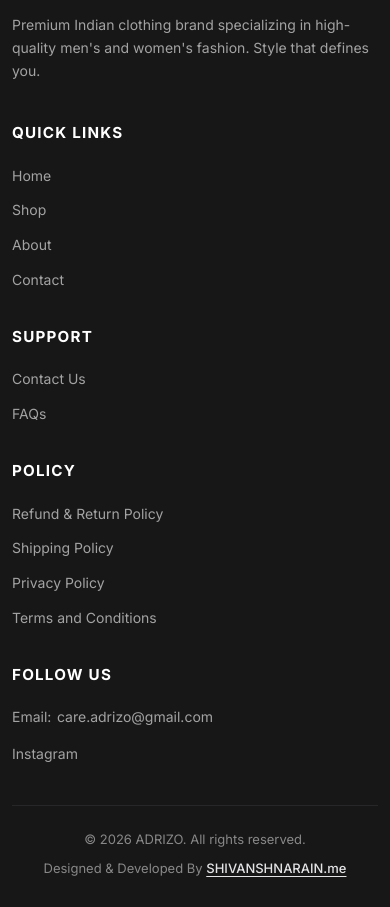
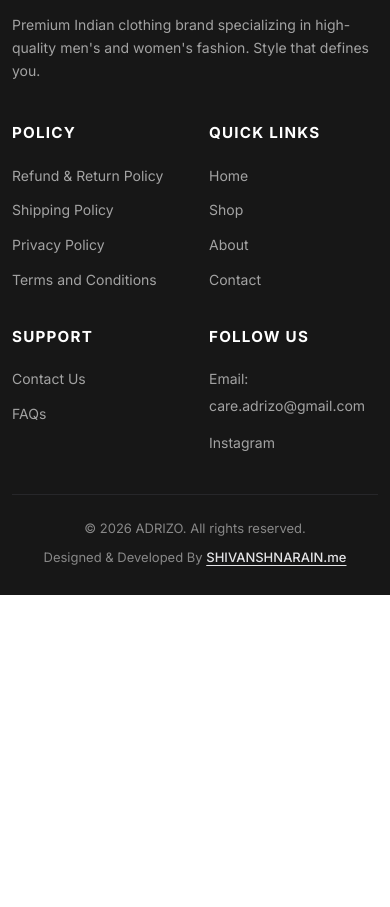
Before and after one commit to shivanshnarain/ADRIZO, a Next.js app: page / in a window 390 px wide. Shown: the part 1180-2087 px from the top of the page. After the commit the page ends 1775 px from the top, so only its background shows below. Built offline with nearby package versions, Linux system fonts and the light colour scheme; no server answers; the database is empty.

Commit message:
Fix desktop and mobile footer layout, resolve page scroll bug, and optimize load performance

```diff
--- a/src/app/(public)/layout.tsx
+++ b/src/app/(public)/layout.tsx
@@ -1,9 +1,13 @@
+import dynamic from 'next/dynamic';
 import Header from '../../components/Header';
 import Footer from '../../components/Footer';
+import ScrollRestorationHandler from '../../components/ScrollRestorationHandler';
 import { CartProvider } from '../../context/CartContext';
 import { WishlistProvider } from '../../context/WishlistContext';
-import CartSidebar from '../../components/CartSidebar';
-import AuthModal from '../../components/AuthModal';
+
+// Dynamically load heavy client modals to code-split initial JavaScript bundle and improve page load performance
+const CartSidebar = dynamic(() => import('../../components/CartSidebar'));
+const AuthModal = dynamic(() => import('../../components/AuthModal'));
 
 export default function PublicLayout({
   children,
@@ -13,6 +17,7 @@
   return (
     <CartProvider>
       <WishlistProvider>
+        <ScrollRestorationHandler />
         <div style={{ display: 'flex', flexDirection: 'column', minHeight: '100vh', backgroundColor: '#FFFFFF', width: '100%', maxWidth: '100%', minWidth: 0, overflowX: 'clip' }}>
           <Header />
           <main style={{ flex: 1, backgroundColor: '#FFFFFF', width: '100%', maxWidth: '100%', minWidth: 0 }}>{children}</main>
--- a/src/components/Footer.module.css
+++ b/src/components/Footer.module.css
@@ -31,12 +31,11 @@
   margin: 0;
 }
 
-/* 2x2 Content Arrangement on Desktop */
+/* Desktop / Laptop: Exactly 4 columns in ONE single horizontal row */
 .contentGrid {
   display: grid;
-  grid-template-columns: repeat(2, 1fr);
-  column-gap: 5rem;
-  row-gap: 3.5rem;
+  grid-template-columns: repeat(4, 1fr);
+  gap: 2.5rem;
 }
 
 .column {
@@ -143,15 +142,18 @@
   color: var(--primary-yellow);
 }
 
-/* Responsive Breakpoints */
-@media (max-width: 1024px) {
+/* Tablet Adaptability (900px - 1024px) */
+@media (max-width: 1024px) and (min-width: 900px) {
   .contentGrid {
-    column-gap: 3.5rem;
-    row-gap: 2.75rem;
+    gap: 1.75rem;
   }
 }
 
-@media (max-width: 768px) {
+/* Mobile & Small Tablet (Below 900px): Clean 2x2 Square-Style Grid
+   Row 1: POLICY | QUICK LINKS
+   Row 2: SUPPORT | FOLLOW US
+*/
+@media (max-width: 899px) {
   .footer {
     padding: 3rem 0 1.75rem;
     margin-top: 2.5rem;
@@ -163,8 +165,9 @@
   }
 
   .contentGrid {
-    grid-template-columns: 1fr;
-    gap: 2.25rem;
+    grid-template-columns: repeat(2, 1fr);
+    column-gap: 1.75rem;
+    row-gap: 2.25rem;
   }
 
   .bottomBar {
@@ -178,3 +181,11 @@
     gap: 0.6rem;
   }
 }
+
+/* Ultra-compact screen safety (under 320px) */
+@media (max-width: 320px) {
+  .contentGrid {
+    grid-template-columns: 1fr;
+    gap: 1.75rem;
+  }
+}
--- a/src/components/Footer.tsx
+++ b/src/components/Footer.tsx
@@ -16,9 +16,20 @@
           </p>
         </div>
 
-        {/* 2x2 Content Arrangement */}
+        {/* Footer Navigation Columns: 1 row on Desktop (4 cols), 2x2 grid on Mobile */}
         <div className={styles.contentGrid}>
-          {/* 1. QUICK LINKS */}
+          {/* 1. POLICY */}
+          <div className={styles.column}>
+            <h4 className={styles.columnTitle}>POLICY</h4>
+            <div className={styles.linkList}>
+              <Link href="/refund-return-policy">Refund &amp; Return Policy</Link>
+              <Link href="/shipping-policy">Shipping Policy</Link>
+              <Link href="/privacy-policy">Privacy Policy</Link>
+              <Link href="/terms-and-conditions">Terms and Conditions</Link>
+            </div>
+          </div>
+
+          {/* 2. QUICK LINKS */}
           <div className={styles.column}>
             <h4 className={styles.columnTitle}>QUICK LINKS</h4>
             <div className={styles.linkList}>
@@ -29,23 +40,12 @@
             </div>
           </div>
 
-          {/* 2. SUPPORT */}
+          {/* 3. SUPPORT */}
           <div className={styles.column}>
             <h4 className={styles.columnTitle}>SUPPORT</h4>
             <div className={styles.linkList}>
               <Link href="/contact">Contact Us</Link>
               <Link href="/faq">FAQs</Link>
-            </div>
-          </div>
-
-          {/* 3. POLICY */}
-          <div className={styles.column}>
-            <h4 className={styles.columnTitle}>POLICY</h4>
-            <div className={styles.linkList}>
-              <Link href="/refund-return-policy">Refund &amp; Return Policy</Link>
-              <Link href="/shipping-policy">Shipping Policy</Link>
-              <Link href="/privacy-policy">Privacy Policy</Link>
-              <Link href="/terms-and-conditions">Terms and Conditions</Link>
             </div>
           </div>
 
--- /dev/null
+++ b/src/components/ScrollRestorationHandler.tsx
@@ -0,0 +1,48 @@
+"use client";
+import { useEffect } from 'react';
+import { usePathname } from 'next/navigation';
+
+/**
+ * ScrollRestorationHandler:
+ * Guarantees every normal page load, reload, or client-side navigation starts at
+ * scroll position (0, 0) at the top of the page, avoiding unwanted auto-scrolling
+ * down to the footer caused by browser scroll restoration or client hydration shifts.
+ * Preserves intentional hash anchors (e.g. #section).
+ */
+export default function ScrollRestorationHandler() {
+  const pathname = usePathname();
+
+  useEffect(() => {
+    // Prevent browser from automatically restoring a lower scroll position (e.g., near footer)
+    if (typeof window !== 'undefined' && 'scrollRestoration' in window.history) {
+      try {
+        window.history.scrollRestoration = 'manual';
+      } catch {
+        // Safe fallback for restricted environments
+      }
+    }
+  }, []);
+
+  useEffect(() => {
+    if (typeof window === 'undefined') return;
+
+    // If an intentional anchor/fragment exists (e.g. #faq, #reviews), preserve browser scroll to that anchor
+    if (window.location.hash) {
+      return;
+    }
+
+    // Immediately reset scroll position to top
+    window.scrollTo(0, 0);
+
+    // Double-check with requestAnimationFrame to counteract layout shifts or async hydration
+    const rafId = requestAnimationFrame(() => {
+      if (!window.location.hash && (window.scrollY > 0 || window.pageYOffset > 0)) {
+        window.scrollTo(0, 0);
+      }
+    });
+
+    return () => cancelAnimationFrame(rafId);
+  }, [pathname]);
+
+  return null;
+}
```
